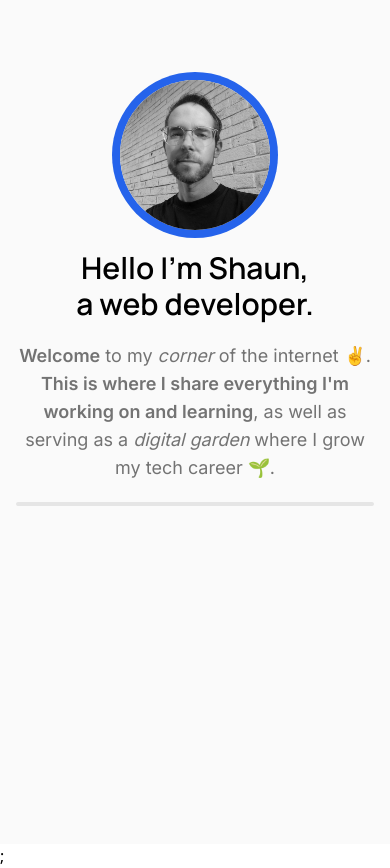
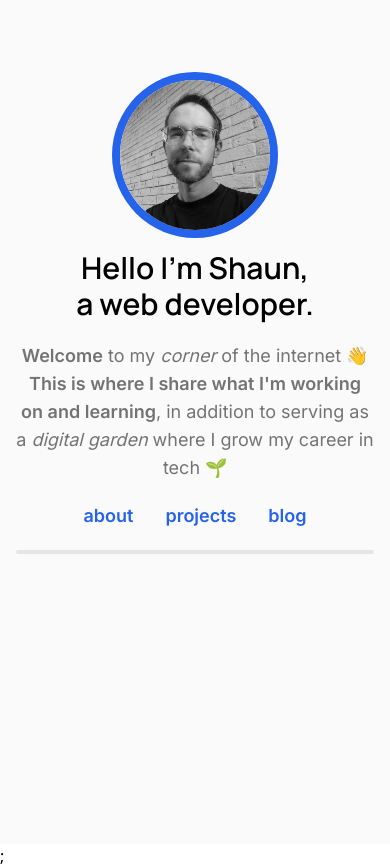
Before and after one commit to clovertwin/portfolio-site, a Next.js app: page / in a window 390 px wide. Built offline with nearby package versions, Linux system fonts and the light colour scheme.

Commit message:
Add links to bottom of header for desktop and mobile

```diff
--- a/pages/index.js
+++ b/pages/index.js
@@ -24,14 +24,33 @@ export default function Home() {
               </div>
             </div>
             <h2 className="text-neutral-500 text-lg mt-5 text-center sm:text-xl sm:text-left">
-              <strong>Welcome</strong> to my <i>corner</i> of the internet ✌️.{" "}
+              <strong>Welcome</strong> to my <i>corner</i> of the internet 👋{" "}
               <strong>
-                This is where I share everything I&apos;m working on and
-                learning
+                This is where I share what I&apos;m working on and learning
               </strong>
-              , as well as serving as a <i>digital garden</i> where I grow my
-              tech career 🌱.
+              , in addition to serving as a <i>digital garden</i> where I grow
+              my career in tech 🌱
             </h2>
+            <div className="flex items-center justify-center gap-8 mt-5 sm:justify-start">
+              <a
+                href="#"
+                className="text-blue-600 hover:text-blue-400 font-bold text-lg sm:px-8 sm:py-4 sm:border-blue-600 sm:border-2 sm:rounded-full sm:hover:text-white sm:hover:bg-blue-600"
+              >
+                about
+              </a>
+              <a
+                href="#"
+                className="text-blue-600 hover:text-blue-400 font-bold text-lg sm:px-8 sm:py-4 sm:border-blue-600 sm:border-2 sm:rounded-full sm:hover:text-white sm:hover:bg-blue-600"
+              >
+                projects
+              </a>
+              <a
+                href="#"
+                className="text-blue-600 hover:text-blue-400 font-bold text-lg sm:px-8 sm:py-4 sm:border-blue-600 sm:border-2 sm:rounded-full sm:hover:text-white sm:hover:bg-blue-600"
+              >
+                blog
+              </a>
+            </div>
           </section>
           <hr className="mt-5 border-2 border-neutral-200 rounded"></hr>
         </div>
```
